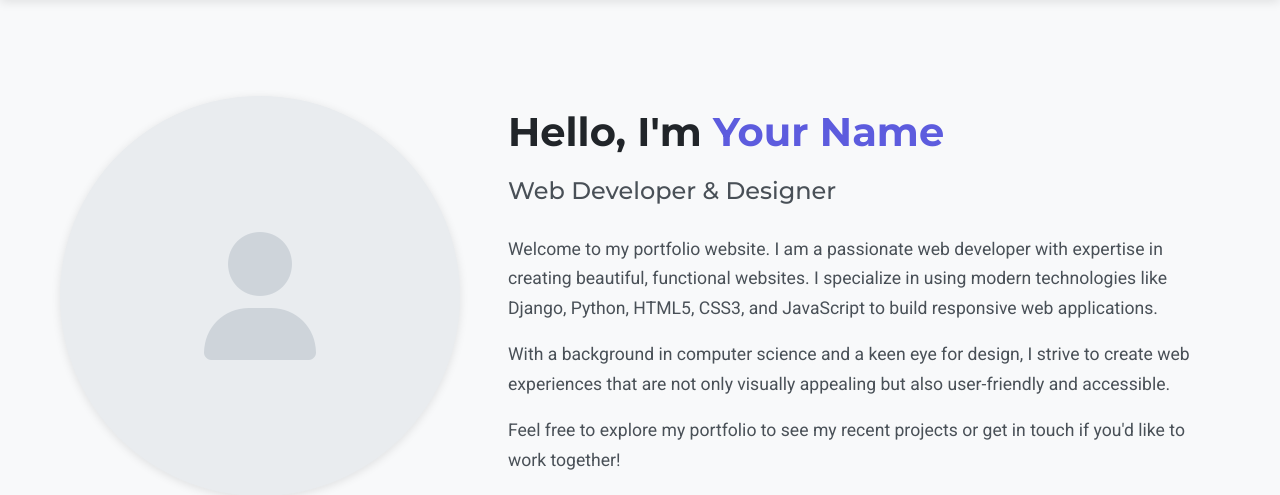
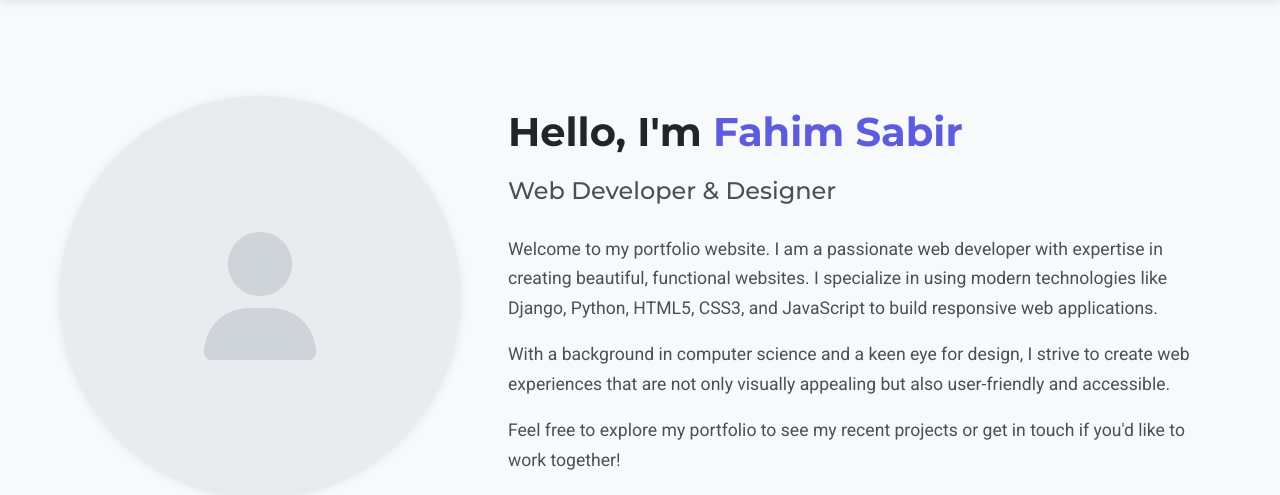
Before and after one commit to fahimai001/My_Portfolio_Website, a Django app: page / in a window 1280 px wide. Shown: the part 70-565 px from the top of the page. Run offline with Django 5.2, Linux system fonts and the light colour scheme.

Commit message:
Updating the frontend

```diff
--- a/templates/home.html
+++ b/templates/home.html
@@ -18,7 +18,7 @@
                 -->
             </div>
             <div class="intro-text">
-                <h1>Hello, I'm <span class="highlight">Your Name</span></h1>
+                <h1>Hello, I'm <span class="highlight">Fahim Sabir</span></h1>
                 <h2>Web Developer & Designer</h2>
                 <div class="intro-description">
                     <p>Welcome to my portfolio website. I am a passionate web developer with expertise in creating beautiful, functional websites. I specialize in using modern technologies like Django, Python, HTML5, CSS3, and JavaScript to build responsive web applications.</p>
```
